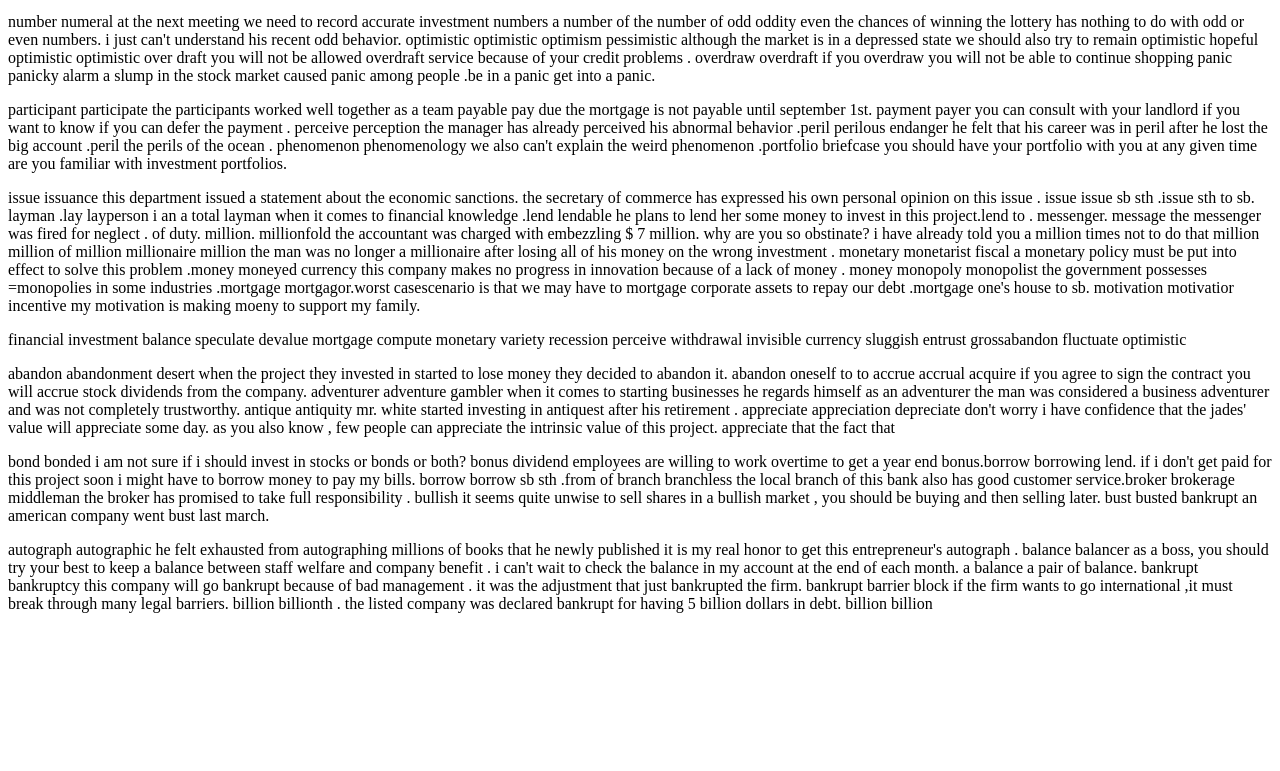
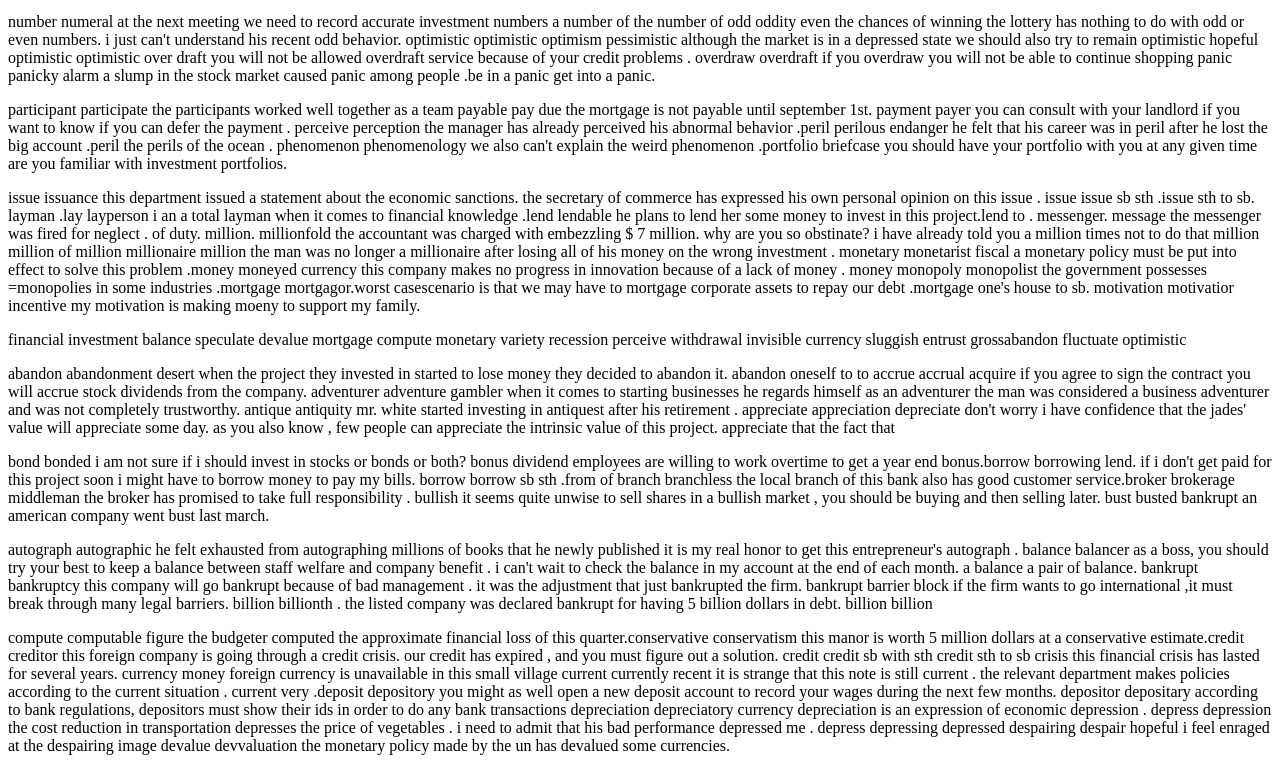
Before and after one commit to pann710/20210930, a plain HTML site: page index.html in a window 1280 px wide. Shown: the part 915-1686 px from the top of the page. Before the commit the page ends 1544 px from the top, so only its background shows below. Drawn offline with Linux system fonts and the light colour scheme.

Commit message:
Update index.html

```diff
--- a/index.html
+++ b/index.html
@@ -21,7 +21,7 @@
   <p>abandon abandonment desert when the project they invested in started to lose money they decided to abandon it. abandon oneself to to accrue accrual acquire if you agree to sign the contract you will accrue stock dividends from the company. adventurer adventure gambler when it comes to starting businesses he regards himself as an adventurer the man was considered a business adventurer and was not completely trustworthy. antique antiquity mr. white started investing in antiquest after his retirement . appreciate appreciation depreciate don't worry i have confidence that the jades' value will appreciate some day. as you also know , few people can appreciate the intrinsic value of this project. appreciate that the fact that </p>
   <p>bond bonded i am not sure if i should invest in stocks or bonds or both? bonus dividend employees are willing to work  overtime to get a year end bonus.borrow borrowing lend. if i don't get paid for this project soon i might have to borrow money to pay my bills. borrow borrow sb sth .from of branch branchless the local branch of this bank also has good customer service.broker brokerage middleman the broker has promised to take full responsibility . bullish  it seems quite unwise to sell shares in a bullish market , you should be buying and then selling later. bust busted bankrupt an american company went bust last march.</p>
   <p>autograph autographic he felt exhausted from autographing millions of books that he newly published it is my real honor to get this entrepreneur's autograph . balance balancer as a boss, you should try your best to keep a balance between staff welfare and company benefit . i can't wait to check the balance in my account at the end of each month. a balance  a pair of balance. bankrupt bankruptcy this company will go bankrupt because of bad management . it was the adjustment that just bankrupted  the firm. bankrupt  barrier block if the firm wants to go international ,it must break through many legal barriers. billion  billionth . the listed company was declared bankrupt for having 5 billion dollars in debt. billion billion </p>
-  <p></p>
+  <p>compute computable figure the budgeter computed the approximate financial loss of this quarter.conservative conservatism this manor is worth 5 million dollars at a conservative estimate.credit creditor this foreign company is going through a credit crisis. our credit has expired , and you must figure out a solution. credit credit sb with sth credit sth to sb crisis this financial crisis has lasted for several years. currency money foreign currency is unavailable in this small village current currently recent it is strange that this note is still current . the relevant department makes policies according to the current situation . current very .deposit depository you might as well open a new deposit account to record your wages during the next few months. depositor depositary according to bank regulations, depositors must show their ids in order to do any bank transactions depreciation depreciatory currency depreciation is an expression of economic depression . depress depression the cost reduction in transportation depresses the price of vegetables . i need to admit that his bad performance depressed me . depress depressing depressed despairing despair hopeful i feel enraged at the despairing image devalue devvaluation the monetary policy made by the un has devalued some currencies.</p>
   <p></p>
   <p></p>
   <p></p>
```
